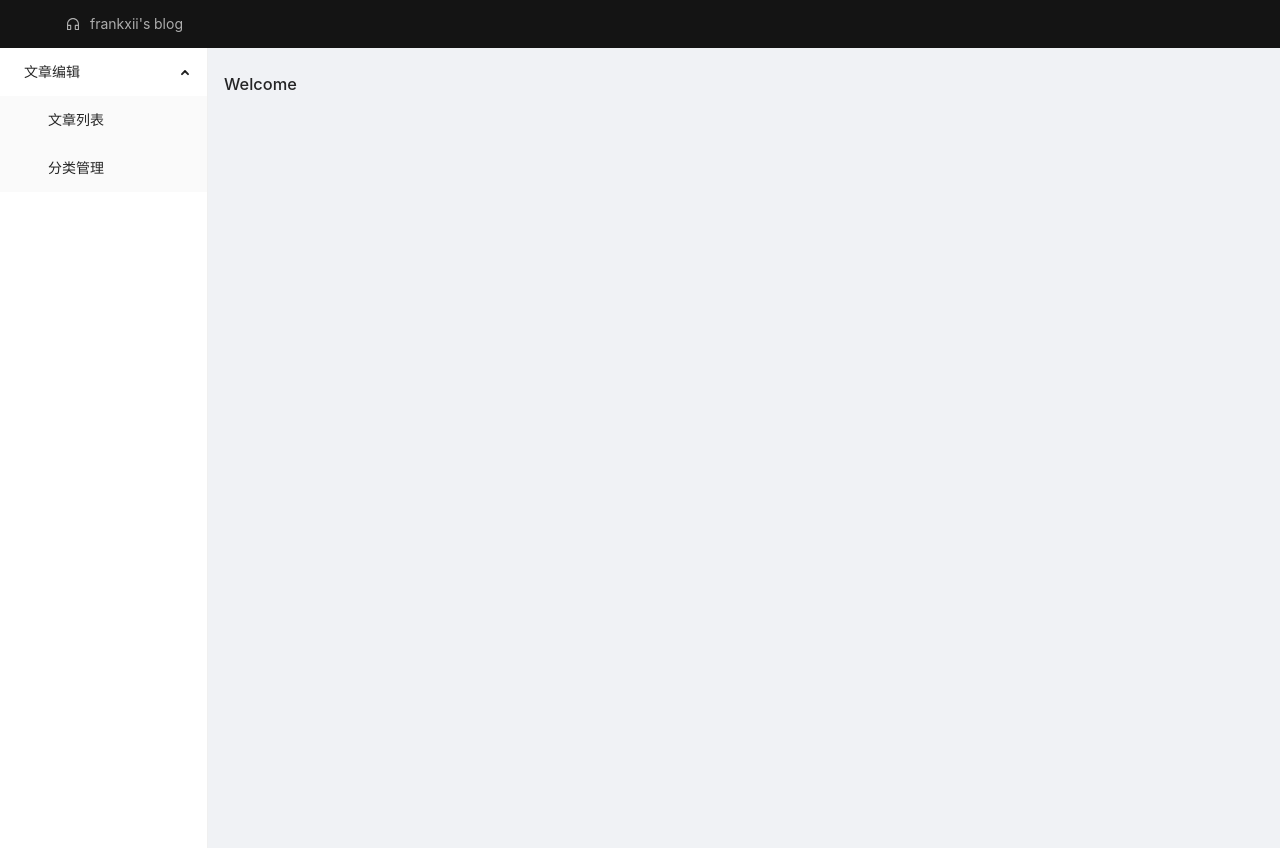
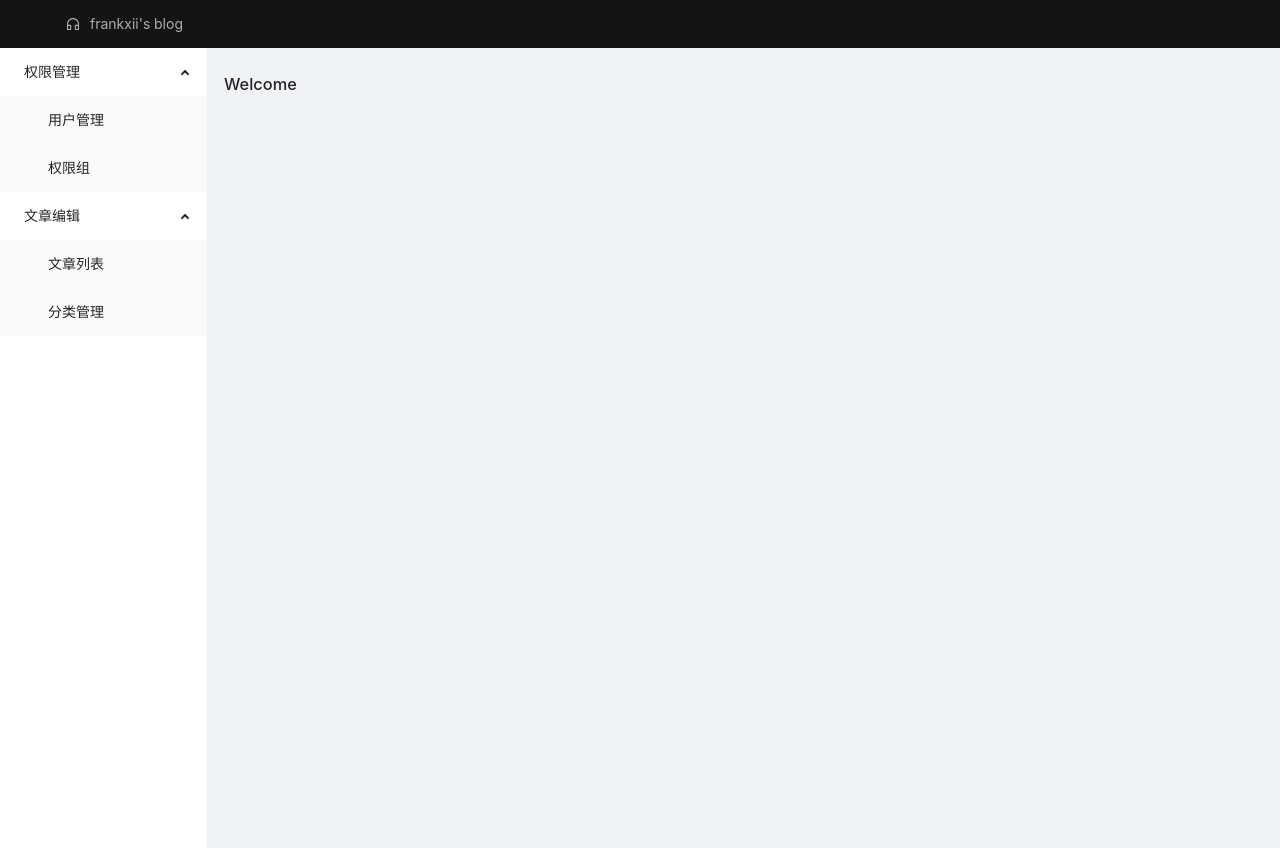
Before and after one commit to frankxii/blog-frontend, a React (Create React App) app: page /backend in a window 1280 px wide. Built offline with nearby package versions, Linux system fonts and the light colour scheme.

Commit message:
新增 用户管理和权限组管理页面

```diff
--- a/src/page/back/BackPage.tsx
+++ b/src/page/back/BackPage.tsx
@@ -10,6 +10,8 @@ import Siderbar from "./Siderbar"
 import ArticleList from "./ArticleList"
 import Category from "./Category"
 import ArticleEditor from "./ArticleEditor"
+import GroupList from "./GroupList"
+import UserList from "./UserList"
 
 const {Header, Content, Sider} = Layout
 export default function BackPage(props: any) {
@@ -46,6 +48,10 @@ export default function BackPage(props: any) {
           <Content style={{padding: 24}}>
             <Switch>
               <Route exact path={`${props.match.path}`} component={Welcome}/>
+              {/*权限相关*/}
+              <Route path={`${props.match.path}/user`} component={UserList}/>
+              <Route path={`${props.match.path}/group`} component={GroupList}/>
+              {/*文章相关*/}
               <Route exact path={`${props.match.path}/article`} component={ArticleList}/>
               <Route path={`${props.match.path}/article/:id`} component={About}/>
               <Route path={`${props.match.path}/category`} component={Category}/>
--- /dev/null
+++ b/src/page/back/GroupList.tsx
@@ -0,0 +1,5 @@
+export default function GroupList() {
+
+
+  return (<p>group list</p>)
+}
--- a/src/page/back/Siderbar.tsx
+++ b/src/page/back/Siderbar.tsx
@@ -10,13 +10,21 @@ export default function Siderbar(props: any) {
   return (
     <Menu
       style={{width: 208, height: "100vh"}}
-      defaultOpenKeys={["articles"]}
+      defaultOpenKeys={["auth", "articles"]}
       selectedKeys={[selectedKey]}
       mode="inline"
       // 切换高亮tab
       onClick={event => setSelectedKey(event.key.toString())}
     >
-      <SubMenu key='articles' title="文章编辑">
+      <SubMenu key="auth" title="权限管理">
+        <Menu.Item key='userList'>
+          <Link to={`${props.match.path}/user`}>用户管理</Link>
+        </Menu.Item>
+        <Menu.Item key='groupList'>
+          <Link to={`${props.match.path}/group`}>权限组</Link>
+        </Menu.Item>
+      </SubMenu>
+      <SubMenu key="articles" title="文章编辑">
         {/*<Menu.Item key="addArticle">*/}
         {/*  <Link to={`${props.match.path}/addArticle`}>新建文章</Link>*/}
         {/*</Menu.Item>*/}
--- /dev/null
+++ b/src/page/back/UserList.tsx
@@ -0,0 +1,5 @@
+export default function UserList() {
+
+
+  return (<p>user list</p>)
+}
```
